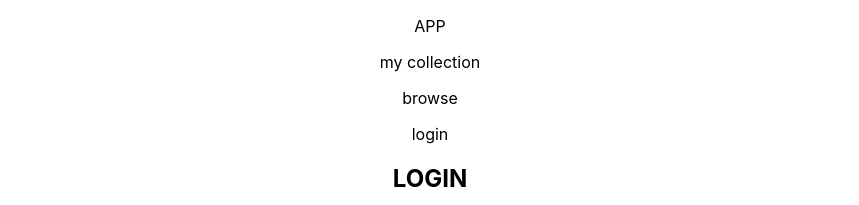
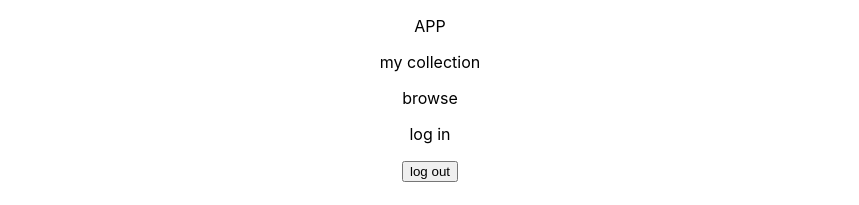
Before and after one commit to alex-curtin/sei-p4, a React (Create React App) app in the folder record-app/client/: page / in a window 1280 px wide. Shown: the top 205 px of the page, without its empty margins (210-1069 px from the left). Built offline with nearby package versions, Linux system fonts and the light colour scheme; no server answers.

Commit message:
add logout

```diff
--- a/record-app/client/src/App.js
+++ b/record-app/client/src/App.js
@@ -17,7 +17,7 @@
         location: '',
         password: '',
       },
-      currentUser: '',
+      currentUser: null,
       users: [],
     }
   }
@@ -66,10 +66,19 @@
     })
   }
 
+  handleLogOut = () => {
+    localStorage.removeItem('jwt');
+    this.setState({
+      currentUser: null,
+    })
+  }
+
   render() {
     return (
       <div className="App">
-        <NavBar />
+        <NavBar
+          handleLogOut={this.handleLogOut}
+        />
         <LoginForm
           formData={this.state.userFormData}
           handleSubmit={this.handleLogin}
--- a/record-app/client/src/components/NavBar.jsx
+++ b/record-app/client/src/components/NavBar.jsx
@@ -7,7 +7,8 @@
       <div className="links">
         <p>my collection</p>
         <p>browse</p>
-        <p>login</p>
+        <p>log in</p>
+        <button onClick={props.handleLogOut}>log out</button>
       </div>
     </div>
   )
```
Also changed, not shown: 1 other file (tests, documents, lock files or other folders).
